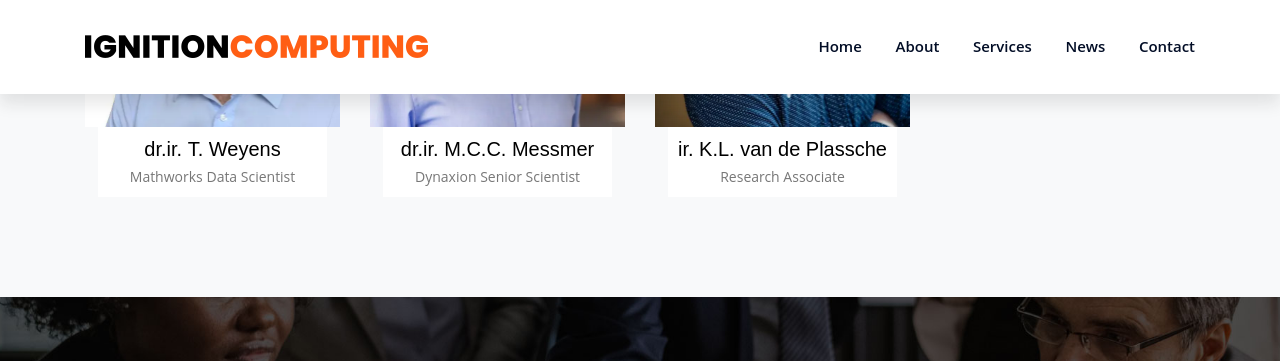
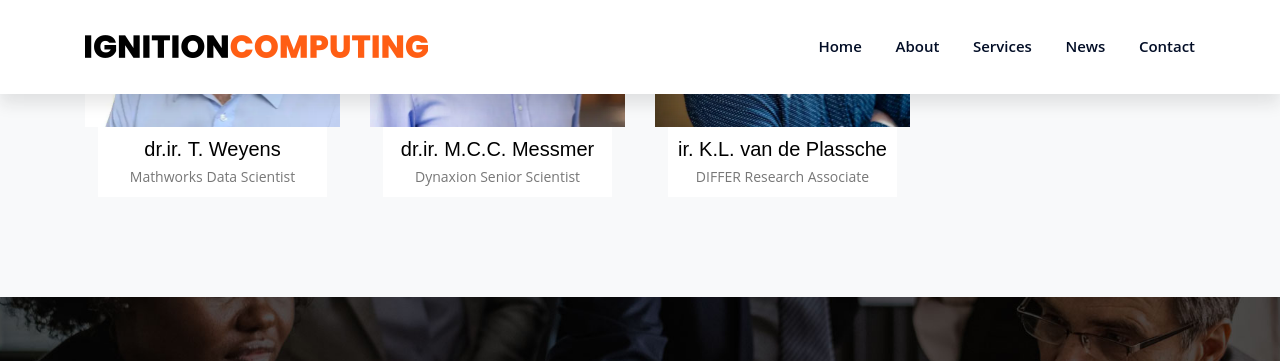
Before and after one commit to koenstrien/ignitioncomputing, a Jekyll site: the page built from index.html, in a window 1280 px wide and 900 px high, scrolled down 4796 px. Shown: the top 361 px of the window. Built offline with Jekyll 4.4.1, drawn with Linux system fonts in a browser that asks for light colours.

Commit message:
update title of karel

```diff
--- a/_data/advisors.yml
+++ b/_data/advisors.yml
@@ -13,6 +13,6 @@
 -
   title: ir.
   name: K.L. van de Plassche
-  role: Research Associate
+  role: DIFFER Research Associate
   linkedin: https://linkedin.com/in/karelvandeplassche
   image_base: /assets/img/team/karel
```
